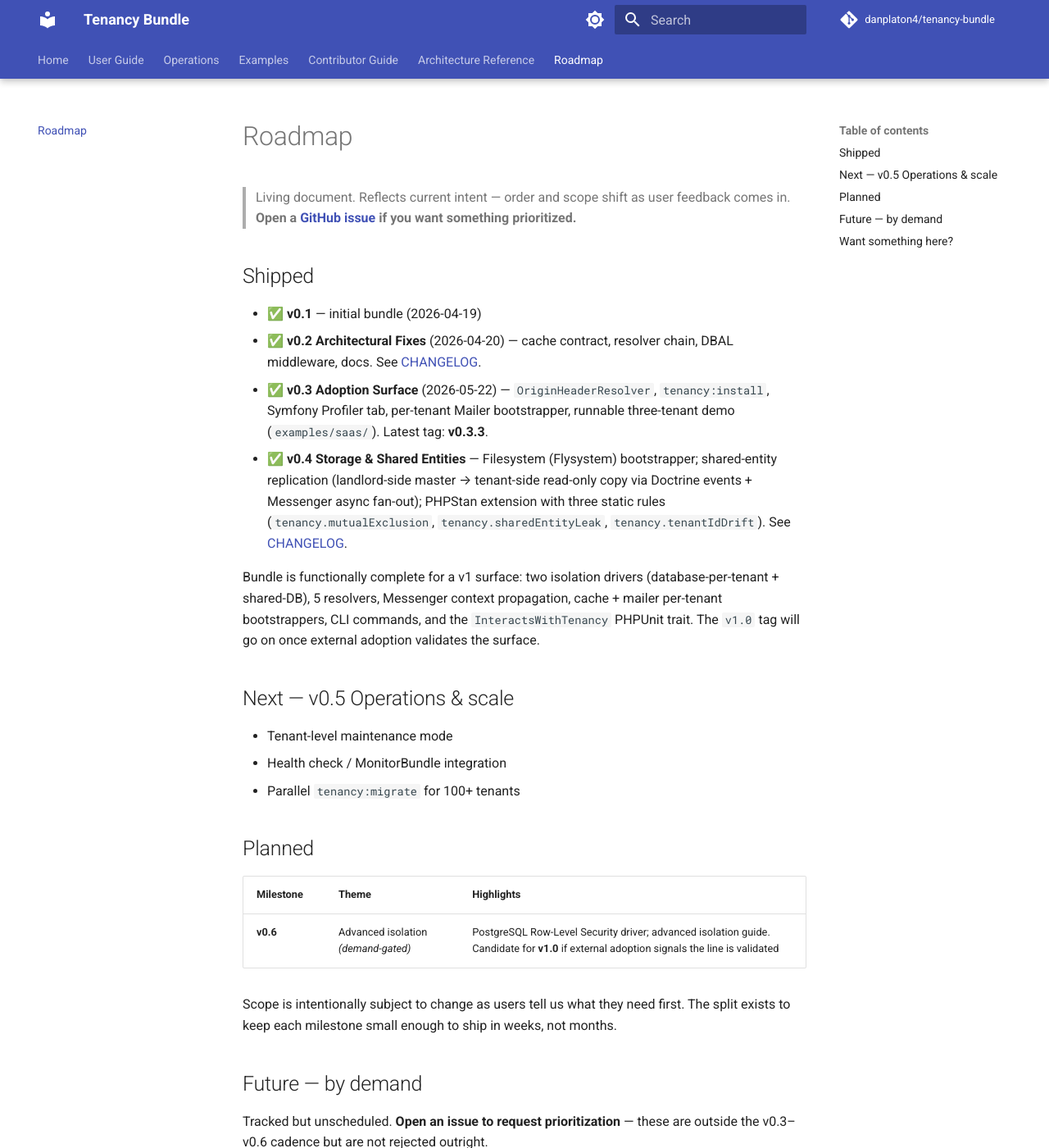
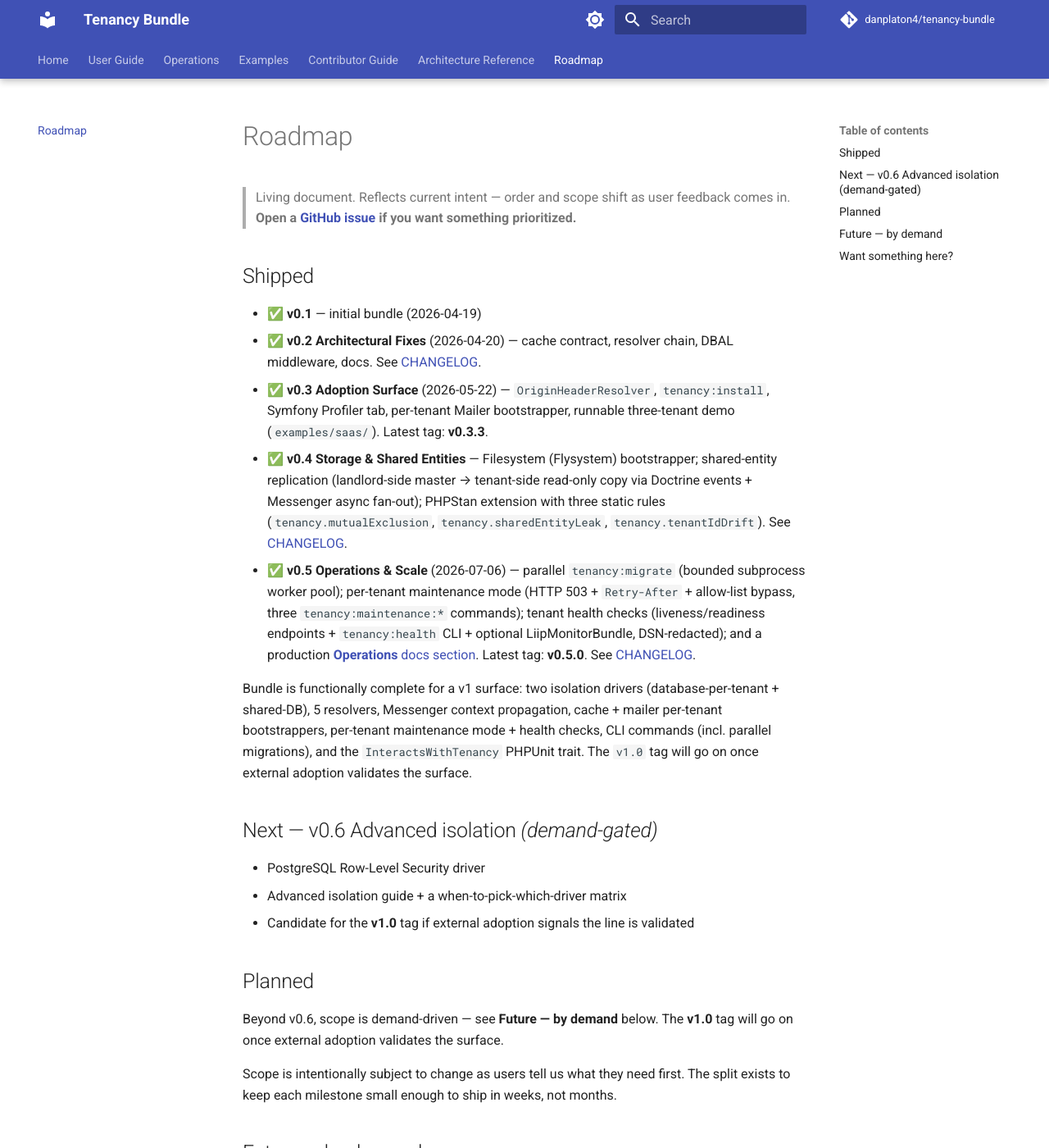
Before and after one commit to danplaton4/tenancy-bundle, an MkDocs documentation site: the page built from docs/roadmap.md, in a window 1280 px wide and 1400 px high. Shown: the whole window at 82% size. Built offline with MkDocs 1.6.1 and Material for MkDocs 9.7.7, drawn with Linux system fonts in a browser that asks for light colours; comment, search, counter and statistics services are not loaded.

Commit message:
docs(0.5.0): mark v0.5 shipped in roadmap + add CHANGELOG 0.5.0 entry

```diff
--- a/docs/roadmap.md
+++ b/docs/roadmap.md
@@ -11,20 +11,23 @@
   replication (landlord-side master → tenant-side read-only copy via Doctrine events + Messenger
   async fan-out); PHPStan extension with three static rules (`tenancy.mutualExclusion`,
   `tenancy.sharedEntityLeak`, `tenancy.tenantIdDrift`). See [CHANGELOG](https://github.com/danplaton4/tenancy-bundle/blob/master/CHANGELOG.md).
+- ✅ **v0.5 Operations & Scale** (2026-07-06) — parallel `tenancy:migrate` (bounded subprocess
+  worker pool); per-tenant maintenance mode (HTTP 503 + `Retry-After` + allow-list bypass, three
+  `tenancy:maintenance:*` commands); tenant health checks (liveness/readiness endpoints +
+  `tenancy:health` CLI + optional LiipMonitorBundle, DSN-redacted); and a production
+  [**Operations** docs section](ops/maintenance-mode.md). Latest tag: **v0.5.0**. See [CHANGELOG](https://github.com/danplaton4/tenancy-bundle/blob/master/CHANGELOG.md).
 
-Bundle is functionally complete for a v1 surface: two isolation drivers (database-per-tenant + shared-DB), 5 resolvers, Messenger context propagation, cache + mailer per-tenant bootstrappers, CLI commands, and the `InteractsWithTenancy` PHPUnit trait. The `v1.0` tag will go on once external adoption validates the surface.
+Bundle is functionally complete for a v1 surface: two isolation drivers (database-per-tenant + shared-DB), 5 resolvers, Messenger context propagation, cache + mailer per-tenant bootstrappers, per-tenant maintenance mode + health checks, CLI commands (incl. parallel migrations), and the `InteractsWithTenancy` PHPUnit trait. The `v1.0` tag will go on once external adoption validates the surface.
 
-## Next — v0.5 Operations & scale
+## Next — v0.6 Advanced isolation *(demand-gated)*
 
-- Tenant-level maintenance mode
-- Health check / MonitorBundle integration
-- Parallel `tenancy:migrate` for 100+ tenants
+- PostgreSQL Row-Level Security driver
+- Advanced isolation guide + a when-to-pick-which-driver matrix
+- Candidate for the **v1.0** tag if external adoption signals the line is validated
 
 ## Planned
 
-| Milestone | Theme | Highlights |
-|---|---|---|
-| **v0.6** | Advanced isolation *(demand-gated)* | PostgreSQL Row-Level Security driver; advanced isolation guide. Candidate for **v1.0** if external adoption signals the line is validated |
+Beyond v0.6, scope is demand-driven — see **Future — by demand** below. The **v1.0** tag will go on once external adoption validates the surface.
 
 Scope is intentionally subject to change as users tell us what they need first. The split exists to keep each milestone small enough to ship in weeks, not months.
 
```
Also changed, not shown: CHANGELOG.md (+70 -1 lines).
